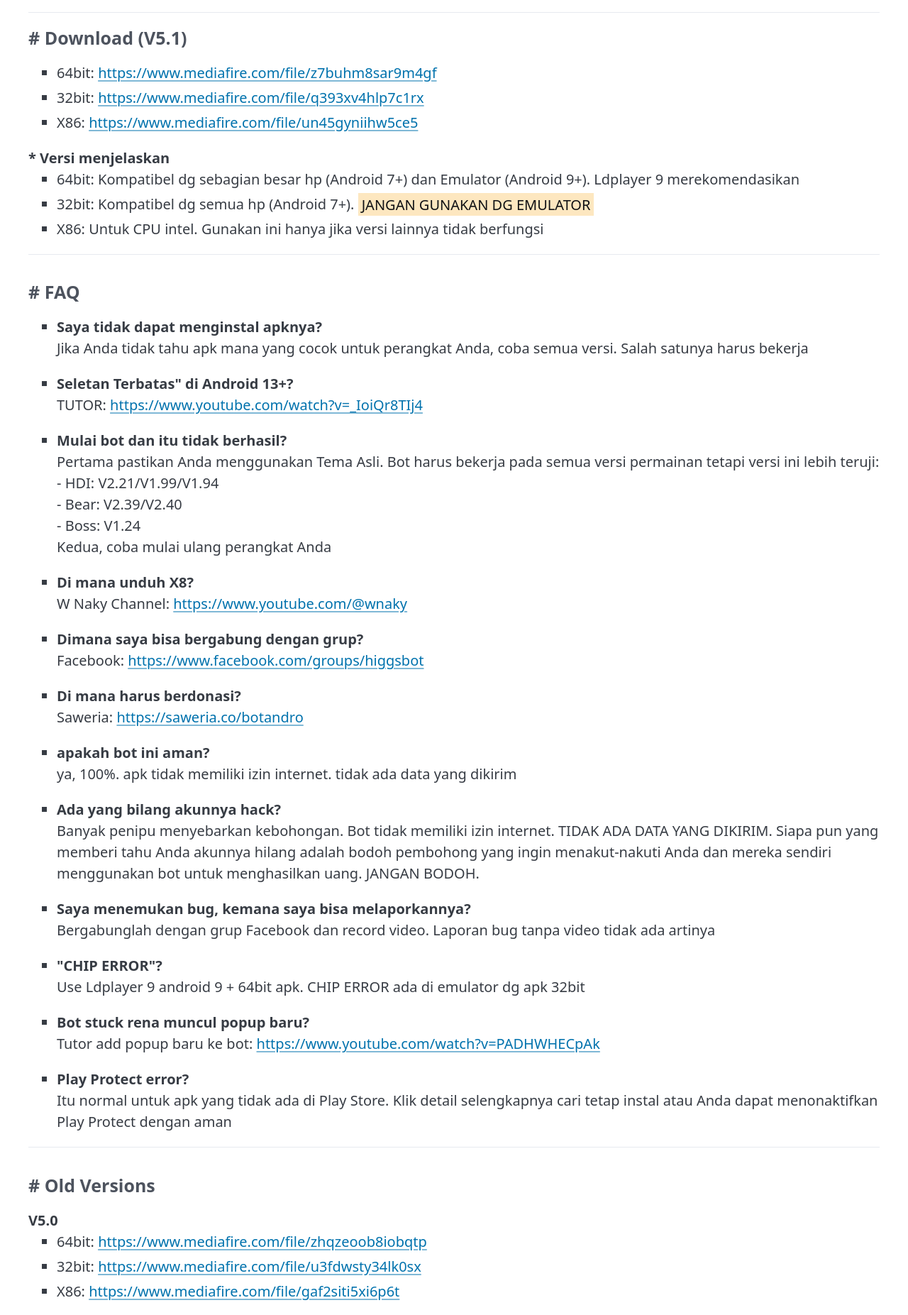
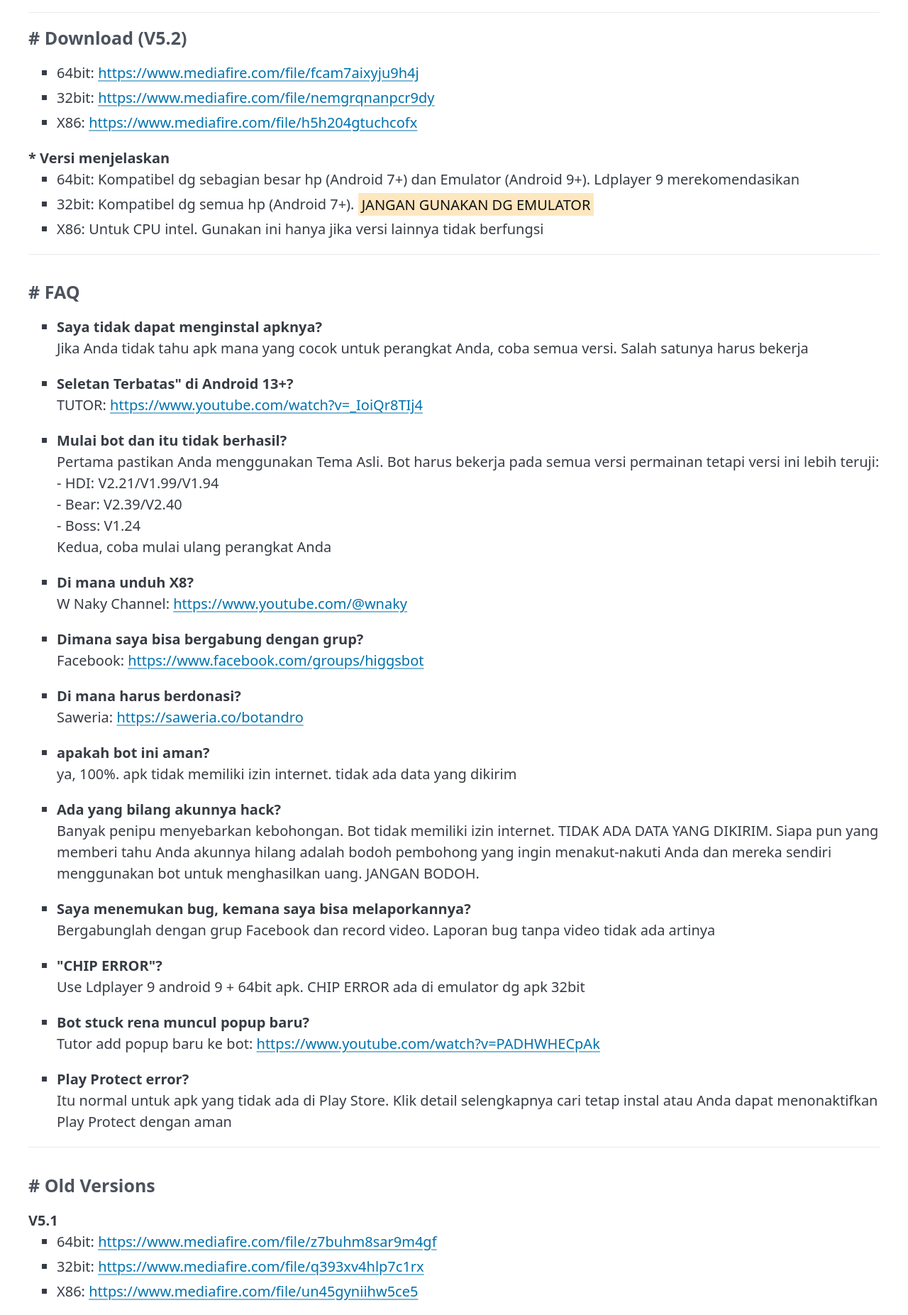
Before and after one commit to BotAndro/HiggsBot, a plain HTML site: page index.html in a window 1280 px wide. Shown: the part 398-2251 px from the top of the page at 71% size. Drawn offline with nearby package versions, Linux system fonts and the light colour scheme.

Commit message:
Update index.html

```diff
--- a/index.html
+++ b/index.html
@@ -21,21 +21,21 @@
 			Bot untuk Higgs Domino Island, Bearfish Slots dan Boss Domino
 		</h6>
 
-		<iframe width="420" height="250" src="https://www.youtube.com/embed/bSGX77uUerI"></iframe>
+		<iframe width="420" height="250" src="https://www.youtube.com/embed/mYgGAb9bZx4"></iframe>
 		<hr>
 
 		<h4 id="download">
-			# Download (V5.1)
+			# Download (V5.2)
 		</h4>
 		<ul>
 			<li>
-				64bit: <a href="https://www.mediafire.com/file/z7buhm8sar9m4gf" target="_blank">https://www.mediafire.com/file/z7buhm8sar9m4gf</a>
+				64bit: <a href="https://www.mediafire.com/file/fcam7aixyju9h4j" target="_blank">https://www.mediafire.com/file/fcam7aixyju9h4j</a>
 			</li>
 			<li>
-				32bit: <a href="https://www.mediafire.com/file/q393xv4hlp7c1rx" target="_blank">https://www.mediafire.com/file/q393xv4hlp7c1rx</a>
+				32bit: <a href="https://www.mediafire.com/file/nemgrqnanpcr9dy" target="_blank">https://www.mediafire.com/file/nemgrqnanpcr9dy</a>
 			</li>
 			<li>
-				X86: <a href="https://www.mediafire.com/file/un45gyniihw5ce5" target="_blank">https://www.mediafire.com/file/un45gyniihw5ce5</a>
+				X86: <a href="https://www.mediafire.com/file/h5h204gtuchcofx" target="_blank">https://www.mediafire.com/file/h5h204gtuchcofx</a>
 			</li>
 		</ul>
 		<b>
@@ -140,6 +140,18 @@
 		<h4 id="download">
 			# Old Versions
 		</h4>
+			<b>V5.1</b>
+			<ul>
+				<li>
+					64bit: <a href="https://www.mediafire.com/file/z7buhm8sar9m4gf" target="_blank">https://www.mediafire.com/file/z7buhm8sar9m4gf</a>
+				</li>
+				<li>
+					32bit: <a href="https://www.mediafire.com/file/q393xv4hlp7c1rx" target="_blank">https://www.mediafire.com/file/q393xv4hlp7c1rx</a>
+				</li>
+				<li>
+					X86: <a href="https://www.mediafire.com/file/un45gyniihw5ce5" target="_blank">https://www.mediafire.com/file/un45gyniihw5ce5</a>
+				</li>
+			</ul>
 			<b>V5.0</b>
 			<ul>
 				<li>
```
